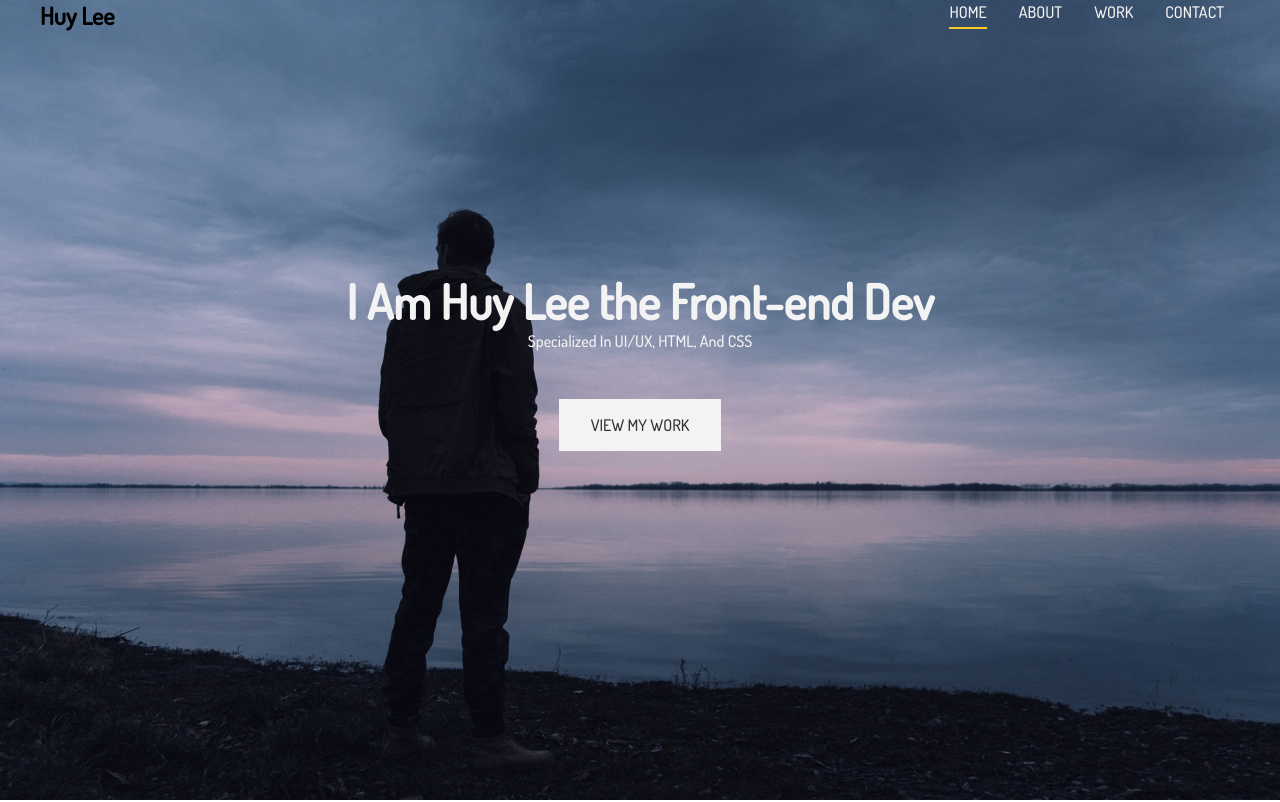
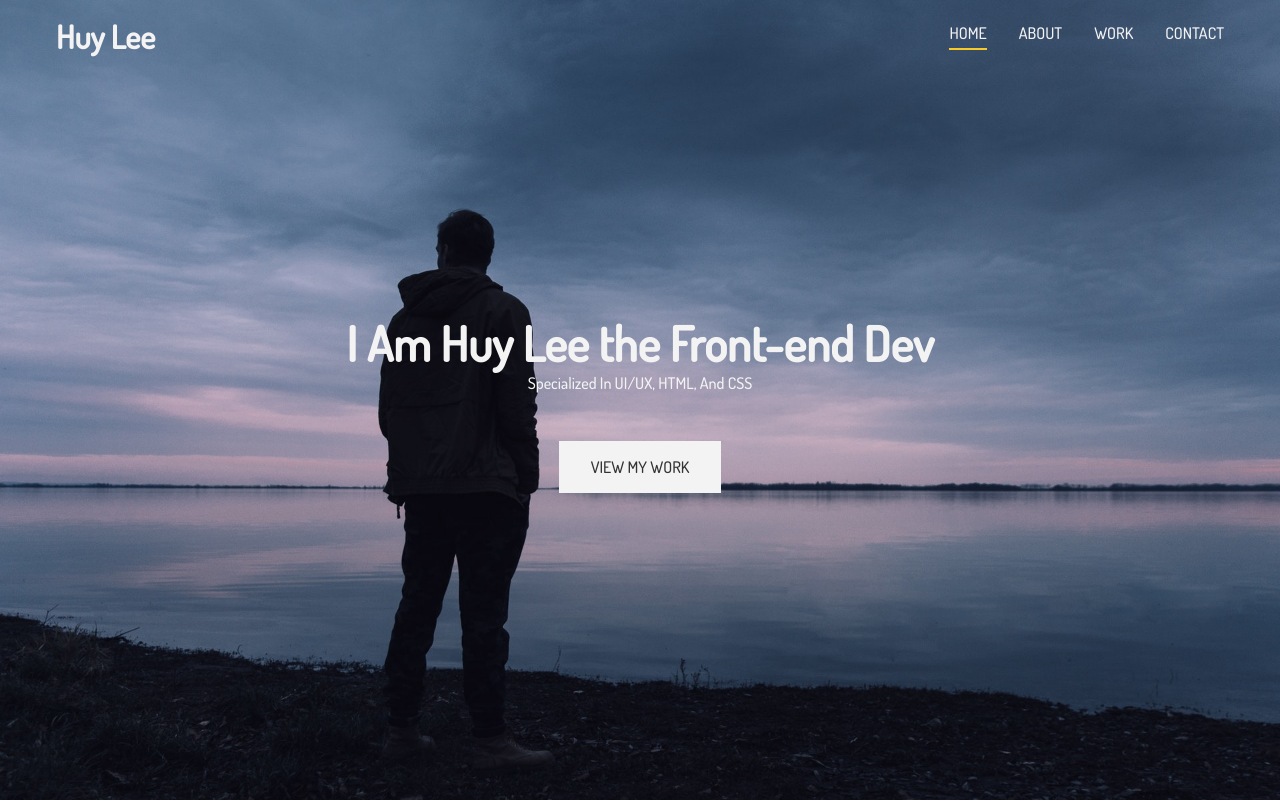
Before and after one commit to huyle8399/portfolio-site, a website: page dist/index.html in a window 1280 px wide. Shown: the top 802 px of the page. Drawn offline with nearby package versions, Linux system fonts and the light colour scheme; files that its build step writes are made by us from their sources.

Commit message:
fix sass

```diff
--- a/scss/main.scss
+++ b/scss/main.scss
@@ -25,7 +25,9 @@
 
 .menu {
     &-logo {
-        width: 80px;
+        padding: 1rem;
+        font-size: 2rem;
+        color: $light-color;
     }
 
     &-container {
```
